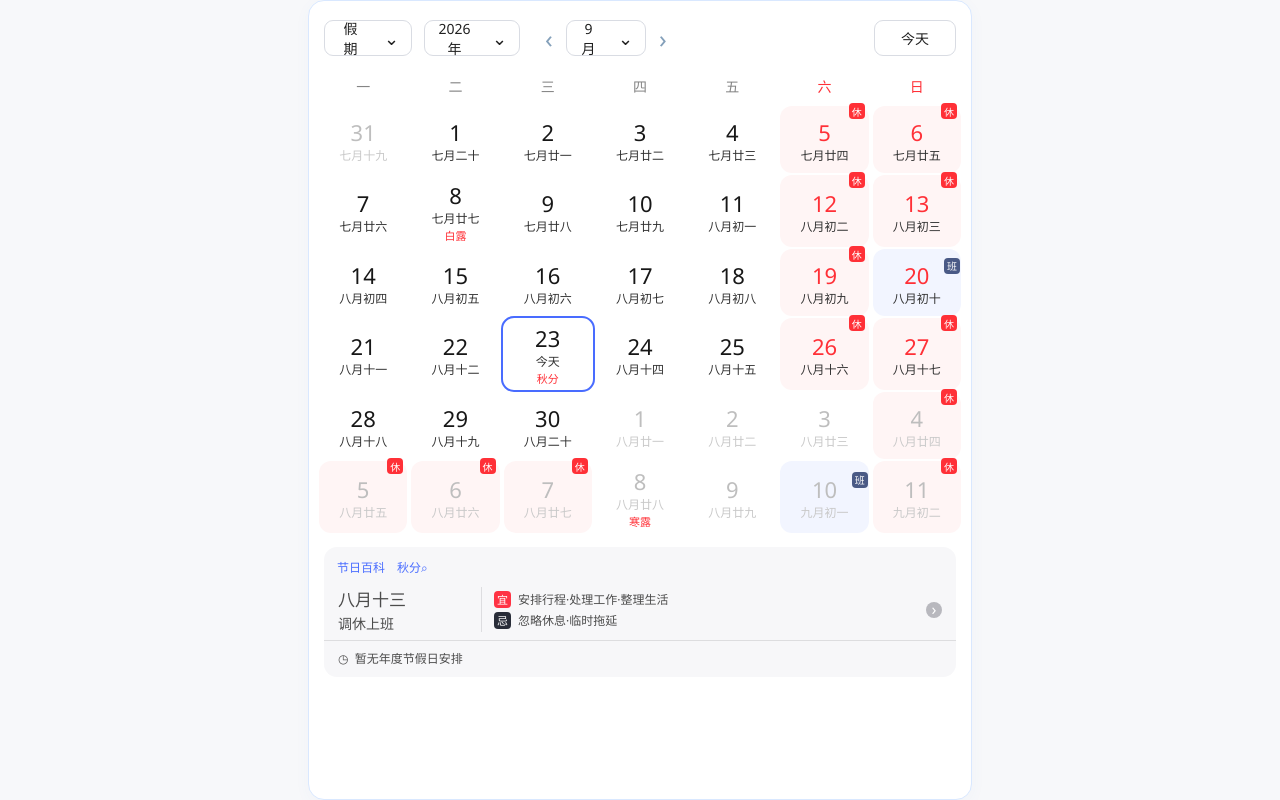
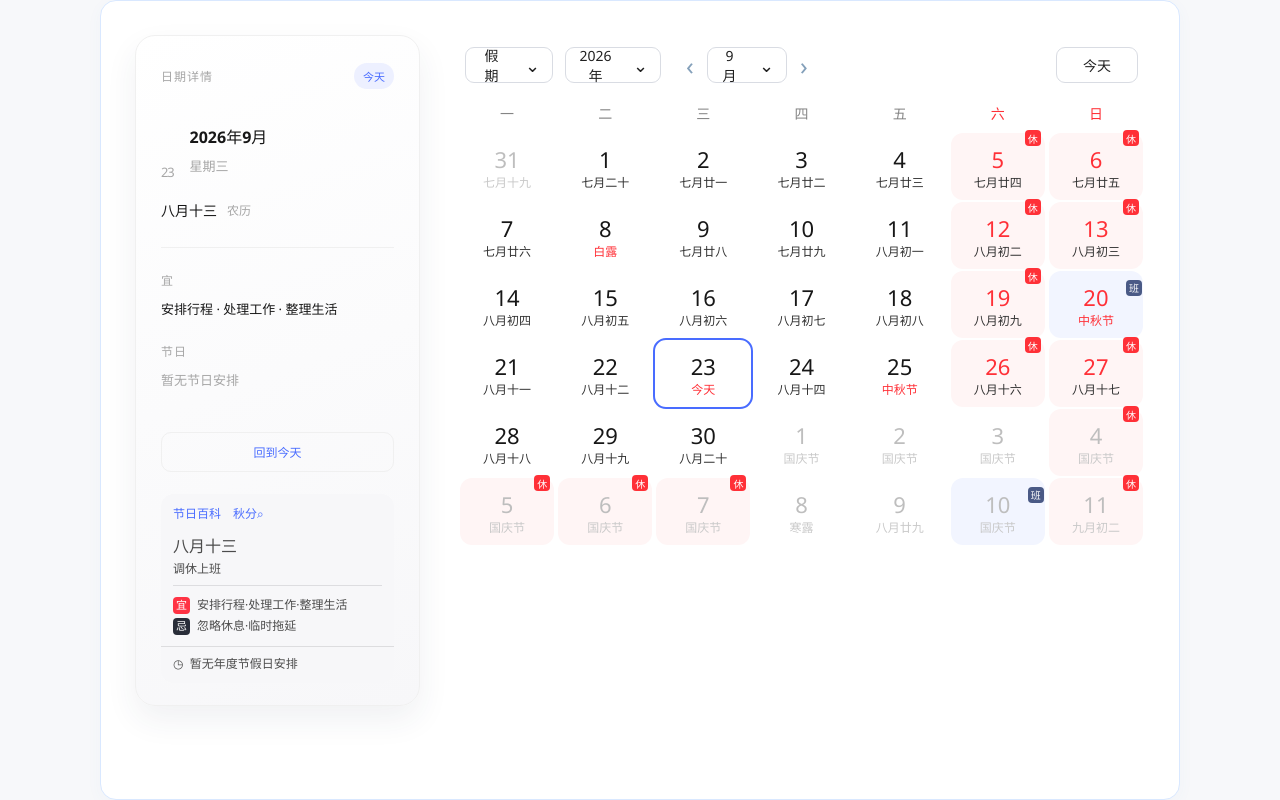
Before and after one commit to l9rw/dogeCalendar, a React (Vite) app: page / in a window 1280 px wide. Built offline with nearby package versions, Linux system fonts and the light colour scheme.

Commit message:
Untrack docs/.kilo, update gitignore, calendar feature changes

```diff
--- a/src-tauri/tauri.conf.json
+++ b/src-tauri/tauri.conf.json
@@ -14,7 +14,7 @@
       {
         "label": "main",
         "title": "Calendar",
-        "width": 440,
+        "width": 1080,
         "height": 620,
         "resizable": false,
         "fullscreen": false,
--- a/src/App.tsx
+++ b/src/App.tsx
@@ -1,4 +1,6 @@
-import { useMemo, useState } from "react";
+import { useEffect, useMemo, useState } from "react";
+import { invoke } from "@tauri-apps/api/core";
+import { listen } from "@tauri-apps/api/event";
 import { getCalendarMeta } from "./services/calendarData";
 
 type CalendarDay = {
@@ -50,6 +52,8 @@ export function App() {
   const [cursor, setCursor] = useState(new Date(2026, 8, 1));
   const [selected, setSelected] = useState(now);
   const [view, setView] = useState<CalendarView>("month");
+  const [contextMenu, setContextMenu] = useState(false);
+  const [showSettings, setShowSettings] = useState(false);
   const days = useMemo(() => buildMonth(cursor.getFullYear(), cursor.getMonth()), [cursor]);
 
   const moveMonth = (offset: number) => {
@@ -68,9 +72,65 @@ export function App() {
   const selectedKey = selected.toDateString();
   const selectedMeta = getCalendarMeta(selected);
 
+  useEffect(() => {
+    const disposers: Array<() => void> = [];
+    listen("taskbar-calendar-click", () => {
+      setContextMenu(false);
+      setShowSettings(false);
+    }).then((dispose) => disposers.push(dispose));
+    listen("taskbar-calendar-context", () => {
+      setContextMenu(true);
+      setShowSettings(false);
+    }).then((dispose) => disposers.push(dispose));
+    return () => disposers.forEach((dispose) => dispose());
+  }, []);
+  const selectedIsToday = selectedKey === now.toDateString();
+
   return (
     <main className="calendar-shell">
-      <section className="calendar-area" aria-label="月视图">
+      {contextMenu ? (
+        <div className="taskbar-context-menu" role="menu">
+          <button role="menuitem" onClick={() => setContextMenu(false)}>打开日历</button>
+          <button role="menuitem" onClick={() => { setShowSettings(true); setContextMenu(false); }}>设置</button>
+          <button role="menuitem" onClick={() => invoke("quit_app")}>退出</button>
+        </div>
+      ) : showSettings ? (
+        <section className="settings-panel" aria-label="设置">
+          <div className="settings-header">
+            <div><p className="eyebrow">CALENDAR SETTINGS</p><h2>设置</h2></div>
+            <button className="settings-close" onClick={() => setShowSettings(false)}>×</button>
+          </div>
+          <p className="settings-description">日历面板由 Windows 任务栏右下角时间控件触发。</p>
+        </section>
+      ) : <div className="calendar-layout">
+        <aside className="detail-panel" aria-label="日期详情">
+          <div className="detail-topline">
+            <span className="detail-caption">日期详情</span>
+            {selectedIsToday && <span className="today-badge">今天</span>}
+          </div>
+          <div className="detail-date">
+            <span className="detail-day">{selected.getDate()}</span>
+            <div>
+              <strong>{selected.getFullYear()}年{selected.getMonth() + 1}月</strong>
+              <span>{["星期日", "星期一", "星期二", "星期三", "星期四", "星期五", "星期六"][selected.getDay()]}</span>
+            </div>
+          </div>
+          <div className="detail-lunar"><span>{selectedMeta.lunar}</span><span>农历</span></div>
+          <div className="detail-divider" />
+          <div className="detail-section"><span className="section-label">宜</span><p>安排行程 · 处理工作 · 整理生活</p></div>
+          <div className="detail-section detail-section-muted"><span className="section-label">节日</span><p>{selectedMeta.holiday ?? "暂无节日安排"}</p></div>
+          <button className="detail-today" onClick={() => selectDate(new Date())}>回到今天</button>
+          <div className="side-holiday-card">
+            <div className="footer-links"><span>节日百科</span><span>秋分⌕</span></div>
+            <div className="holiday-summary">
+              <div className="holiday-date"><strong>{selectedMeta.lunar}</strong><b>{selectedMeta.holiday ?? (selectedMeta.holidayStatus === "rest" ? "周末休息" : selectedMeta.holidayStatus === "workday" ? "调休上班" : "普通工作日")}</b></div>
+              <div className="holiday-lines"><p><i className="red-icon">宜</i> 安排行程·处理工作·整理生活</p><p><i className="dark-icon">忌</i> 忽略休息·临时拖延</p></div>
+            </div>
+            <div className="countdown">◷ &nbsp;{selectedMeta.holiday ? `${selectedMeta.holiday} · ${selectedMeta.holidayStatus === "workday" ? "调休上班" : "休息日"}` : "暂无年度节假日安排"}</div>
+          </div>
+        </aside>
+
+        <section className="calendar-area" aria-label="月视图">
         <header className="calendar-header">
           <button className="select-control select-season">假期 <span>⌄</span></button>
           <button className="select-control select-year" onClick={() => setCursor(new Date(cursor.getFullYear() + 1, cursor.getMonth(), 1))}>{cursor.getFullYear()}年 <span>⌄</span></button>
@@ -97,8 +157,9 @@ export function App() {
                     onClick={() => selectDate(day.date)}
                   >
                     <span className="solar-day">{day.date.getDate()}{day.isWorkday && <b className="work-mark">班</b>}</span>
-                    <span className="lunar-day">{day.isToday ? "今天" : day.lunar}</span>
-                    {day.label && <span className="solar-term">{day.label}</span>}
+                    <span className={`lunar-day ${day.holiday || day.label ? "special-day" : ""}`}>
+                      {day.isToday ? "今天" : day.holiday ?? day.label ?? day.lunar}
+                    </span>
                     {day.isRest && <b className="rest-mark">休</b>}
                   </button>
                 );
@@ -117,16 +178,8 @@ export function App() {
           </div>
         )}
 
-        <footer className="calendar-footer">
-          <div className="footer-links"><span>节日百科</span><span>秋分⌕</span></div>
-          <div className="holiday-summary">
-            <div className="holiday-date"><strong>{selectedMeta.lunar}</strong><b>{selectedMeta.holiday ?? (selectedMeta.holidayStatus === "rest" ? "周末休息" : selectedMeta.holidayStatus === "workday" ? "调休上班" : "普通工作日")}</b></div>
-            <div className="holiday-lines"><p><i className="red-icon">宜</i> 安排行程·处理工作·整理生活</p><p><i className="dark-icon">忌</i> 忽略休息·临时拖延</p></div>
-            <span className="summary-arrow">›</span>
-          </div>
-          <div className="countdown">◷ &nbsp;{selectedMeta.holiday ? `${selectedMeta.holiday} · ${selectedMeta.holidayStatus === "workday" ? "调休上班" : "休息日"}` : "暂无年度节假日安排"}</div>
-        </footer>
-      </section>
+        </section>
+      </div>}
     </main>
   );
 }
--- a/src/styles/tokens.css
+++ b/src/styles/tokens.css
@@ -15,15 +15,51 @@ body { margin: 0; min-width: 320px; min-height: 100vh; }
 button { font: inherit; }
 
 .calendar-shell {
-  width: min(100%, 664px);
+  width: min(100%, 1080px);
   min-height: 100vh;
   margin: 0 auto;
-  padding: 7px 8px 8px;
+  padding: 34px;
   background: #fff;
   border: 1px solid #d9e8ff;
   border-radius: 16px;
   box-shadow: 0 4px 16px rgba(83, 125, 201, .04);
 }
+
+.taskbar-context-menu { position: absolute; z-index: 10; inset: 0; display: grid; align-content: center; min-width: 150px; padding: 12px; border: 1px solid var(--line); border-radius: 16px; background: #fff; box-shadow: var(--shadow); }
+.taskbar-context-menu button { padding: 9px 12px; border: 0; border-radius: 8px; color: #171717; background: transparent; text-align: left; cursor: pointer; }
+.taskbar-context-menu button:hover { color: var(--blue); background: #edf0ff; }
+.settings-panel { position: absolute; z-index: 9; inset: 0; padding: 34px; border-radius: inherit; background: var(--surface); }
+.settings-header { display: flex; align-items: flex-start; justify-content: space-between; }
+.settings-header h2 { margin: 0; color: var(--text); }
+.settings-close { width: 34px; height: 34px; border: 1px solid var(--line); border-radius: 10px; color: var(--text); background: var(--surface-soft); font-size: 22px; cursor: pointer; }
+.settings-description { color: var(--muted); font-size: 13px; }
+
+.calendar-layout { display: grid; grid-template-columns: 285px minmax(0, 1fr); gap: 38px; align-items: start; }
+.detail-panel { min-height: 560px; padding: 27px 25px 22px; border: 1px solid var(--line); border-radius: 20px; background: linear-gradient(160deg, #fff, #f7f7f9); box-shadow: 0 14px 32px rgba(44, 59, 78, .07); }
+.detail-topline { display: flex; align-items: center; justify-content: space-between; }
+.detail-caption, .section-label { color: var(--muted); font-size: 12px; font-weight: 700; letter-spacing: .08em; }
+.today-badge { padding: 5px 9px; border-radius: 999px; color: var(--blue); background: #edf0ff; font-size: 11px; font-weight: 700; }
+.detail-date { display: flex; align-items: end; gap: 16px; margin-top: 35px; }
+.detail-day { color: var(--blue); font-size: 76px; font-weight: 300; line-height: .86; letter-spacing: -.09em; }
+.detail-date div { display: grid; gap: 8px; padding-bottom: 3px; }
+.detail-date strong { color: #171717; font-size: 16px; font-weight: 700; }
+.detail-date span { color: var(--muted); font-size: 13px; }
+.detail-lunar { display: flex; align-items: center; gap: 10px; margin-top: 22px; color: #171717; font-size: 14px; }
+.detail-lunar span:last-child { color: var(--muted); font-size: 12px; }
+.detail-divider { height: 1px; margin: 27px 0 23px; background: var(--line); }
+.detail-section { display: grid; gap: 9px; margin-bottom: 22px; }
+.detail-section p { margin: 0; color: #171717; font-size: 13px; line-height: 1.7; }
+.detail-section-muted p { color: var(--muted); }
+.detail-today { width: 100%; margin-top: 19px; padding: 10px 12px; border: 1px solid var(--line); border-radius: 10px; color: var(--blue); background: transparent; font-size: 12px; font-weight: 700; cursor: pointer; }
+.side-holiday-card { margin-top: 22px; overflow: hidden; border-radius: 13px; background: #f7f7f9; color: #4c4c4c; }
+.side-holiday-card .footer-links { padding: 10px 12px 3px; }
+.side-holiday-card .holiday-summary { display: block; min-height: auto; padding: 8px 12px; }
+.side-holiday-card .holiday-date { min-width: 0; margin-bottom: 8px; }
+.side-holiday-card .holiday-date strong { font-size: 16px; }
+.side-holiday-card .holiday-date b { font-size: 12px; }
+.side-holiday-card .holiday-lines { border-left: 0; border-top: 1px solid #dddde0; padding: 7px 0 0; }
+.side-holiday-card .holiday-lines p { white-space: normal; line-height: 1.5; }
+.side-holiday-card .countdown { padding: 8px 12px 10px; line-height: 1.5; }
 
 .calendar-header { display: flex; align-items: center; justify-content: space-between; gap: 12px; height: 58px; padding: 9px 7px 7px; }
 .select-control, .today-button { height: 36px; border: 1px solid #d9dce3; border-radius: 9px; color: #202020; background: #fff; font-size: 14px; cursor: pointer; }
@@ -51,6 +87,7 @@ button { font: inherit; }
 .solar-day, .lunar-day, .solar-term { position: relative; z-index: 1; display: block; text-align: center; }
 .solar-day { font-size: 22px; font-weight: 500; line-height: 26px; }
 .lunar-day { margin-top: 1px; color: #313131; font-size: 12px; }
+.lunar-day.special-day { color: var(--red); }
 .muted .lunar-day { color: #c9c9c9; }
 .solar-term { color: var(--red); font-size: 11px; }
 .rest-mark, .work-mark { position: absolute; z-index: 2; top: -3px; right: 4px; display: inline-flex; align-items: center; justify-content: center; width: 16px; height: 16px; border-radius: 4px; color: #fff; background: var(--red); font-size: 10px; font-weight: 600; }
@@ -80,6 +117,13 @@ button { font: inherit; }
 .mini-month-grid .today { color: #fff; background: var(--blue); }
 
 @media (max-width: 560px) {
+  .calendar-shell { padding: 20px 12px 14px; }
+  .calendar-layout { grid-template-columns: 1fr; gap: 22px; }
+  .detail-panel { min-height: auto; padding: 22px; }
+  .detail-date { margin-top: 25px; }
+  .detail-section, .detail-divider { display: none; }
+  .side-holiday-card { max-width: 420px; }
+  .detail-today { width: auto; margin-top: 23px; padding-inline: 20px; }
   .calendar-header { gap: 5px; padding-inline: 1px; }
   .select-season { width: 82px; }
   .select-year { width: 88px; }
@@ -91,3 +135,15 @@ button { font: inherit; }
   .holiday-lines p { font-size: 10px; }
   .holiday-date { min-width: 100px; }
 }
+
+@media (min-width: 561px) and (max-width: 850px) {
+  .calendar-shell { padding: 24px 16px 18px; }
+  .calendar-layout { grid-template-columns: 230px minmax(0, 1fr); gap: 20px; }
+  .detail-panel { padding: 22px 18px; }
+  .detail-day { font-size: 64px; }
+  .calendar-header { gap: 5px; padding-inline: 1px; }
+  .select-season { width: 78px; }
+  .select-year { width: 83px; }
+  .month-control .select-control { width: 70px; }
+  .today-button { width: 70px; }
+}
```
Also changed, not shown: 2 other files (tests, documents, lock files or other folders).
